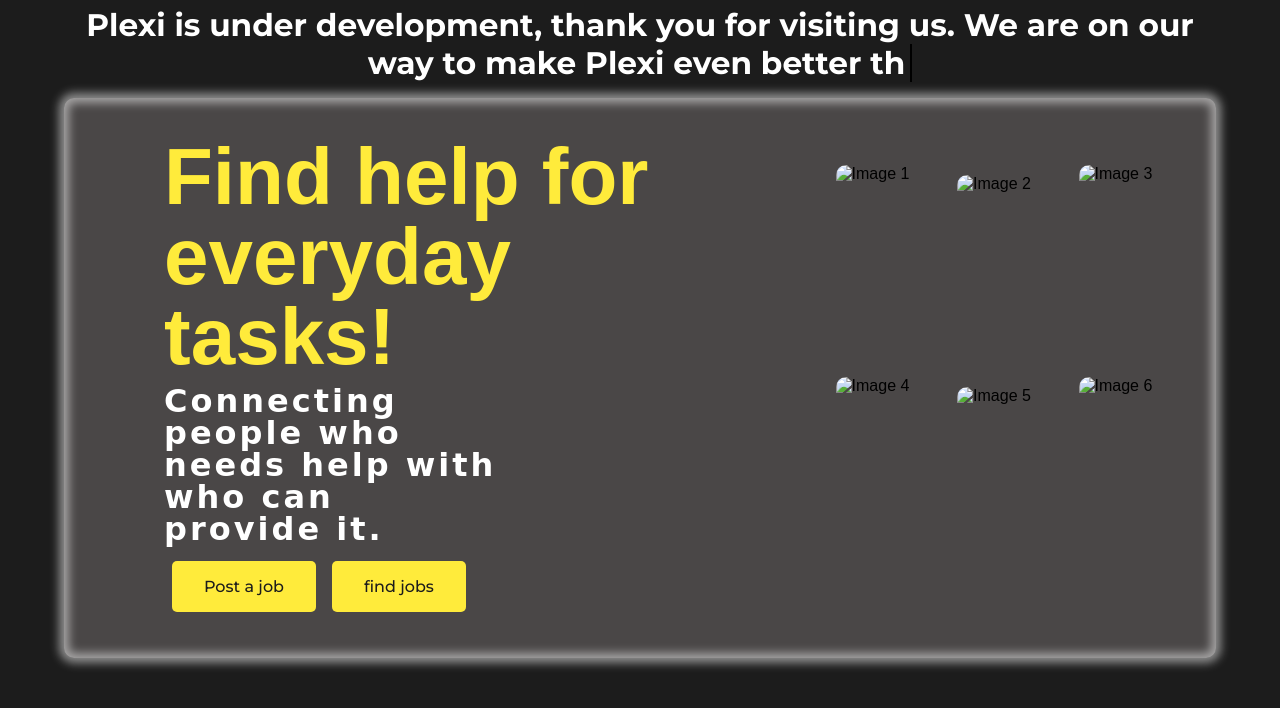
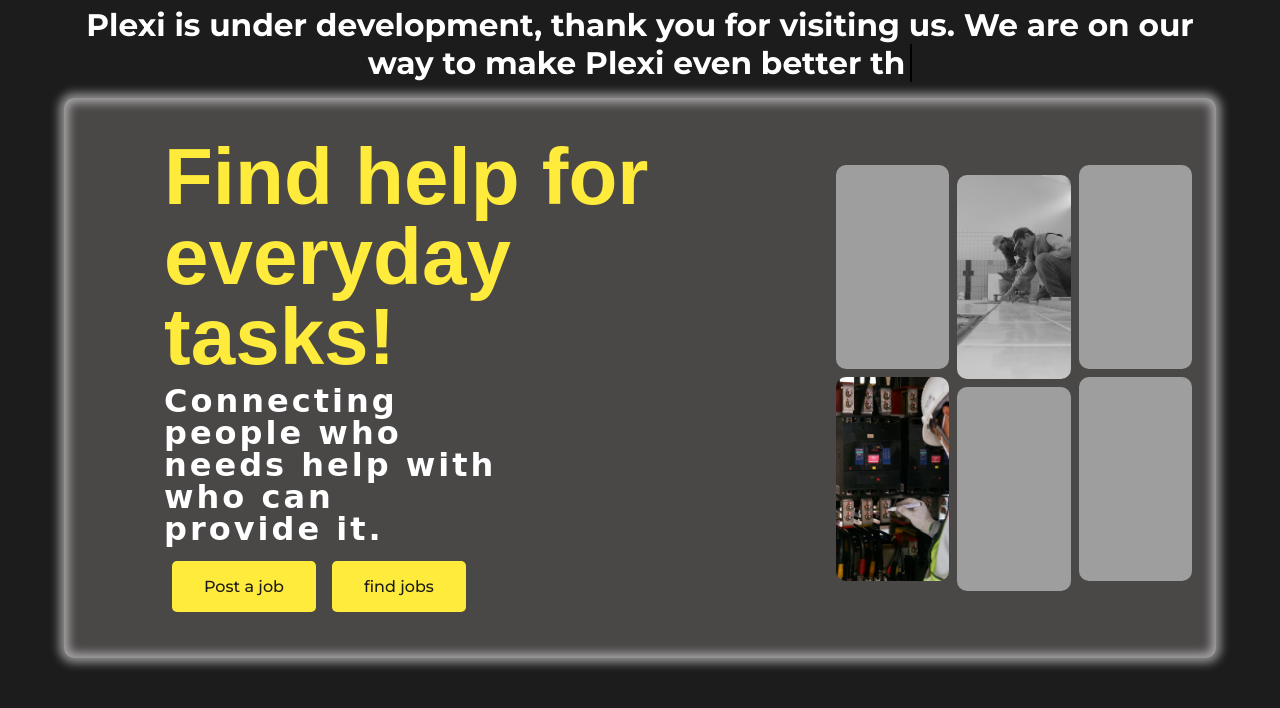
Before and after one commit to Utsavdotcom/plexi, a plain HTML site: page index.html in a window 1280 px wide. Shown: the part 72-780 px from the top of the page. Drawn offline with Linux system fonts and the light colour scheme; the site is published under a folder, as on GitHub Pages, so addresses that start at the root find nothing; a web font is replaced by a local one.

Commit message:
images path updated

```diff
--- a/index.html
+++ b/index.html
@@ -54,12 +54,12 @@
             </div>
           </div>
           <div class="right-side">
-            <img src="/Images/heroimg1.jpg" alt="Image 1">
-            <img src="/Images/1.jpg" alt="Image 2">
-            <img src="/Images/2.jpg" alt="Image 3">
-            <img src="/Images/3.jpg" alt="Image 4">
-            <img src="/Images/4.jpg" alt="Image 5">
-            <img src="/Images/5.jpg" alt="Image 6">
+            <img src="Images/heroimg1.jpg" alt="Image 1">
+            <img src="Images/1.jpg" alt="Image 2">
+            <img src="Images/2.jpg" alt="Image 3">
+            <img src="Images/3.jpg" alt="Image 4">
+            <img src="Images/4.jpg" alt="Image 5">
+            <img src="Images/5.jpg" alt="Image 6">
           </div>
         </div>
       </section>
```
